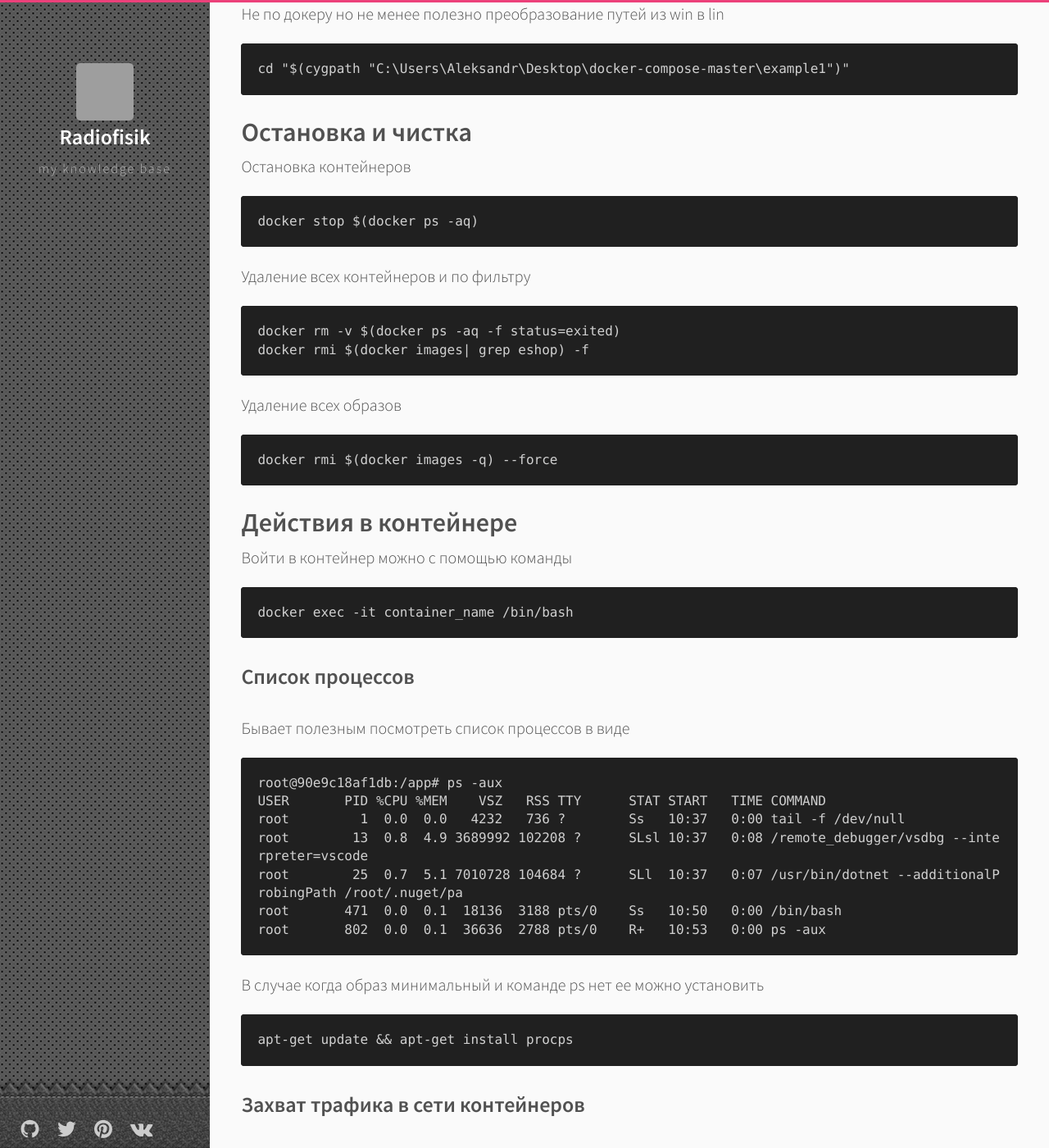
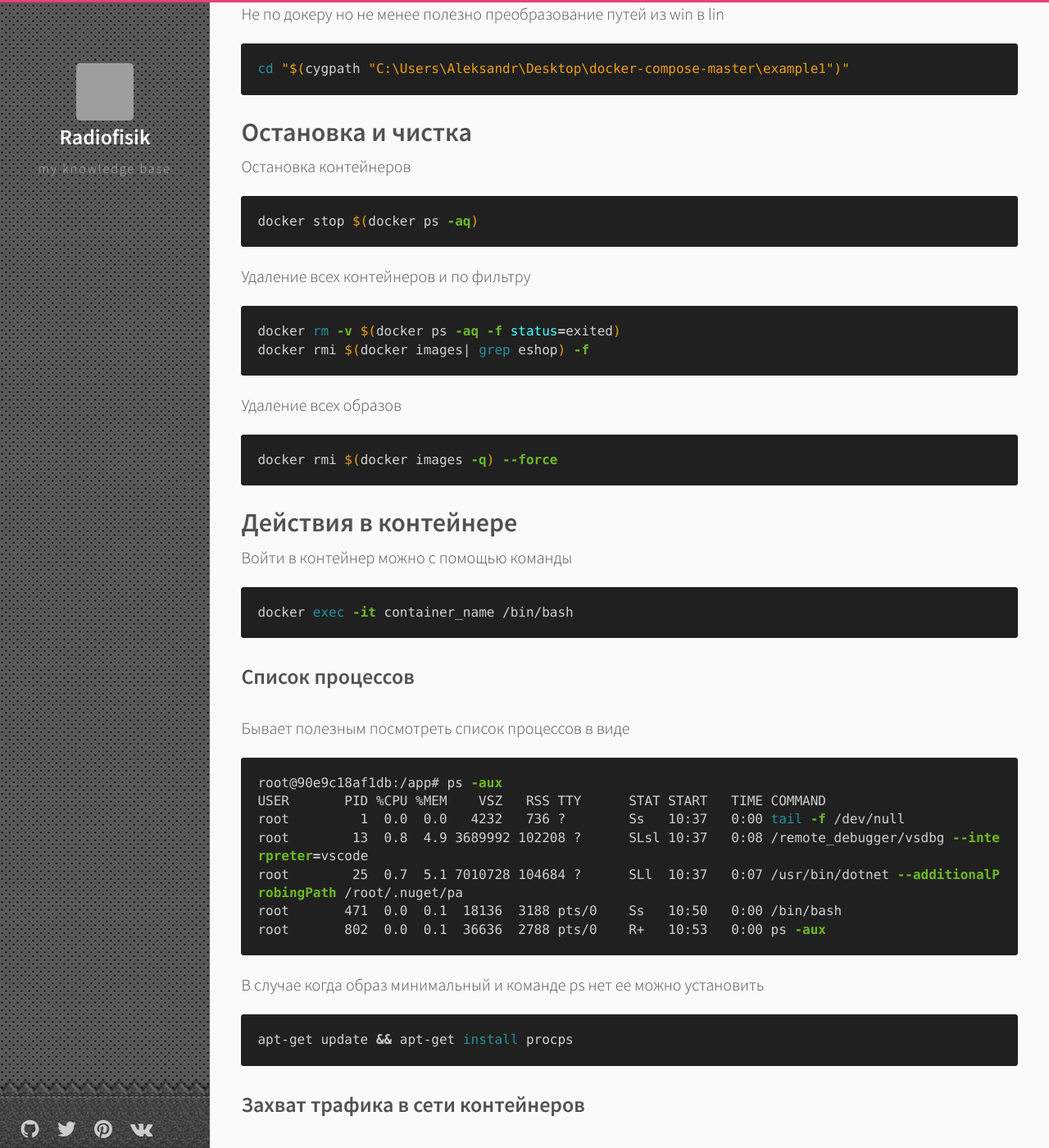
Before and after one commit to Radiofisik/radiofisik.github.io, a Jekyll site: the page built from _posts/docker/2019-05-01-docker-cheetsheet.md, in a window 1280 px wide and 1400 px high, scrolled down 933 px. Shown: the whole window at 82% size. Built offline with Jekyll 4.4.1, drawn with Linux system fonts in a browser that asks for light colours; comment, search, counter and statistics services are not loaded; some of the changed text lies outside the part shown; grey boxes are pictures that could not be loaded.

Commit message:
highlight

````diff
--- a/_posts/docker/2019-05-01-docker-cheetsheet.md
+++ b/_posts/docker/2019-05-01-docker-cheetsheet.md
@@ -3,15 +3,15 @@ title: Шпаргалка по docker
 description: Часто используемые команды. Возникающие проблемы и их решения
 ---
 
-```
+```bash
 docker ps -a - shows all docker processes including shutted down
 ```
 
-```
+```bash
 docker inspect container_name_or_id
 ```
 
-```
+```bash
 docker diff container_name_or_id
 ```
 
@@ -19,7 +19,7 @@ docker diff container_name_or_id
 
 Просмотр логов
 
-```
+```bash
 docker logs container_name_or_id
 docker logs container_name_or_id --tail 1000
 docker logs container_name_or_id --tail 1000 -f
@@ -27,17 +27,17 @@ docker logs container_name_or_id --tail 1000 -f
 
 Часто логи начинают занимать много места, для проверки служит команда
 
-```
+```bash
 du -ch /var/lib/docker/containers/*/*-json.log | grep total
 ```
 
 Почистить можно с помощью команды
-```
+```bash
 truncate -s 0 path_to_log
 ```
 
 Не по докеру но не менее полезно преобразование путей из win в lin
-```
+```bash
 cd "$(cygpath "C:\Users\Aleksandr\Desktop\docker-compose-master\example1")"
 ```
 
@@ -45,20 +45,20 @@ cd "$(cygpath "C:\Users\Aleksandr\Desktop\docker-compose-master\example1")"
 
 Остановка контейнеров
 
-```
+```bash
 docker stop $(docker ps -aq)
 ```
 
 Удаление всех контейнеров и по фильтру
 
-```
+```bash
 docker rm -v $(docker ps -aq -f status=exited)
 docker rmi $(docker images| grep eshop) -f
 ```
 
 Удаление всех образов
 
-```
+```bash
 docker rmi $(docker images -q) --force
 ```
 
@@ -66,7 +66,7 @@ docker rmi $(docker images -q) --force
 
 Войти в контейнер можно с помощью команды
 
-```
+```bash
 docker exec -it container_name /bin/bash
 ```
 
@@ -74,7 +74,7 @@ docker exec -it container_name /bin/bash
 
 Бывает полезным посмотреть список процессов в виде
 
-```
+```bash
 root@90e9c18af1db:/app# ps -aux
 USER       PID %CPU %MEM    VSZ   RSS TTY      STAT START   TIME COMMAND
 root         1  0.0  0.0   4232   736 ?        Ss   10:37   0:00 tail -f /dev/null
@@ -86,7 +86,7 @@ root       802  0.0  0.1  36636  2788 pts/0    R+   10:53   0:00 ps -aux
 
 В случае когда образ минимальный и команде ps нет ее можно установить
 
-```
+```bash
 apt-get update && apt-get install procps
 ```
 
@@ -94,7 +94,7 @@ apt-get update && apt-get install procps
 
 Часто полезно посмотреть обмен трафиком между контейнерами для этого можно использовать привычные инструменты Charles и Wireshark. Оба они умеют работать с pcap файлами, которые можно захватить с помощью tcpdump. Чтобы найти в каком бридже необходимо запустить снифер выполним ряд команд
 
-```
+```bash
 docker network ls
 bridge link | grep 26e299704302
 tcpdump -i br-26e299704302  -w capture.pcap
@@ -105,19 +105,19 @@ tcpdump -i br-26e299704302  -w capture.pcap
 
 Docker Toolbox по сути представляет собой виртуальную машину Virtual Box внутри которой запускается Linux а на нем работает Docker. Войти в саму машину можно по команде
 
-```
+```bash
 docker-machine ssh default
 ```
 
 Посмотреть адрес, который обычно 192.168.99.100
 
-```
+```bash
 docker-machine ip
 ```
 
 Изначально на диск виртуальной машины выделяется мало пространства на виртуальном жестком диске. Оно быстро кончается. Самое простое решение удалить виртуальную машину и пересоздать с большим диском.
 
-```
+```bash
 docker-machine rm default
 docker-machine create -d virtualbox --virtualbox-disk-size "100000" default
 ```
````
Also changed, not shown: _posts/2019-05-01-current-site.md (+2 -0 lines).
